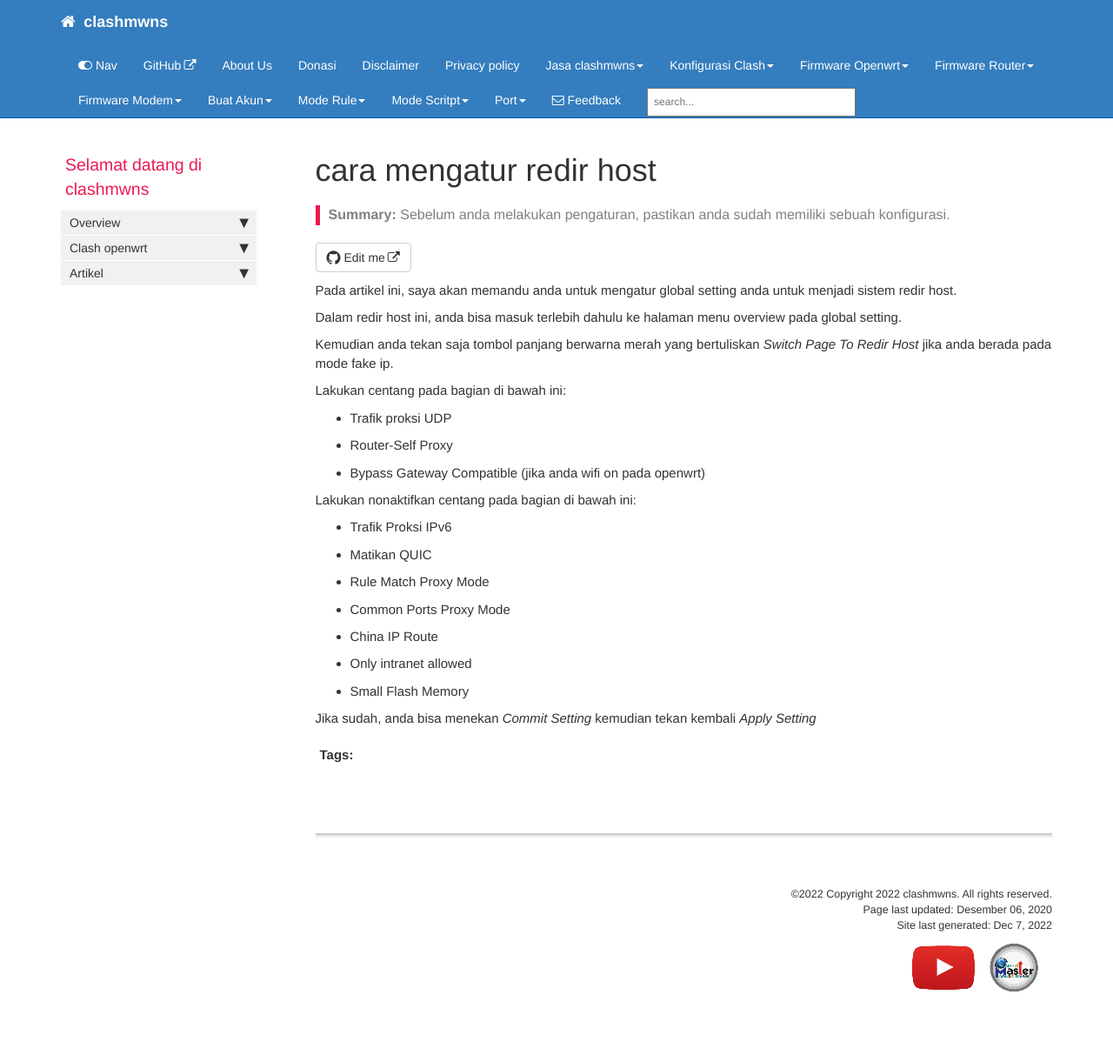
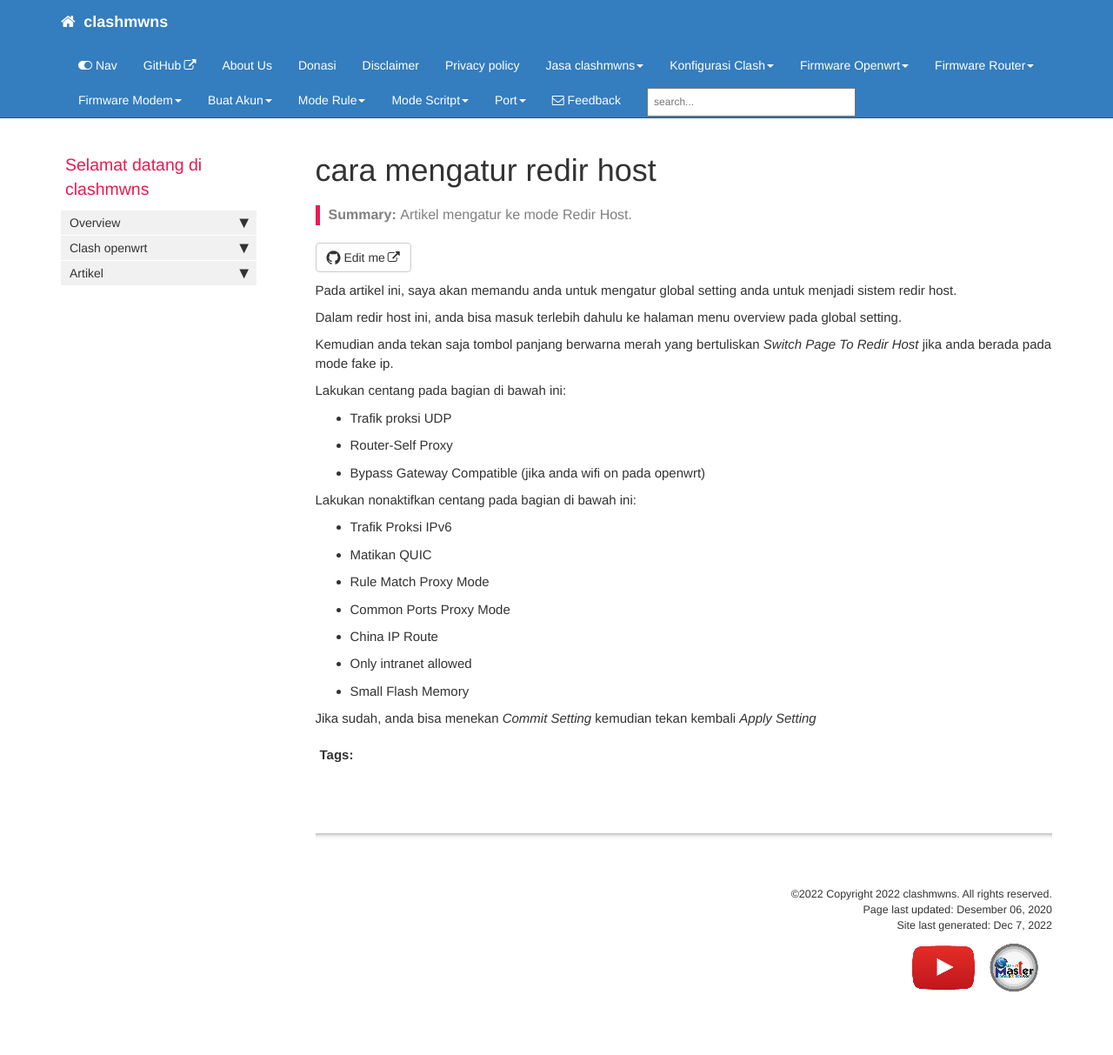
Before and after one commit to mwnsofficial/clashmwns, a Jekyll site: the page built from pages/mydoc/redir_host.md, in a window 1280 px wide. Shown: the whole page at 87% size. Built offline with Jekyll 4.4.1, drawn with Linux system fonts in a browser that asks for light colours; comment, search, counter and statistics services are not loaded.

Commit message:
Update and rename pengaturan_redir_host.md to redir_host.md

```diff
--- a/pages/mydoc/pengaturan_redir_host.md
+++ b/pages/mydoc/redir_host.md
@@ -1,9 +1,9 @@
 ---
 title: cara mengatur redir host
-keywords: documentation, technical writers, help authoring tools, hat replacements
+keywords: redir host
 last_updated: Desember 06, 2020
 tags: [global_setting]
-summary: "Sebelum anda melakukan pengaturan, pastikan anda sudah memiliki sebuah konfigurasi."
+summary: "Artikel mengatur ke mode Redir Host."
 sidebar: mydoc_sidebar
 permalink: pengaturan_redir_host.html
 folder: mydoc
```
